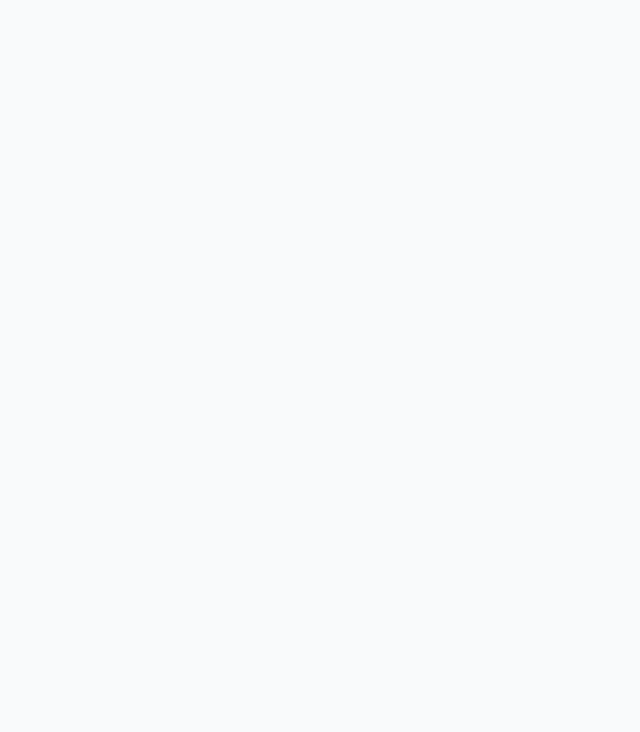
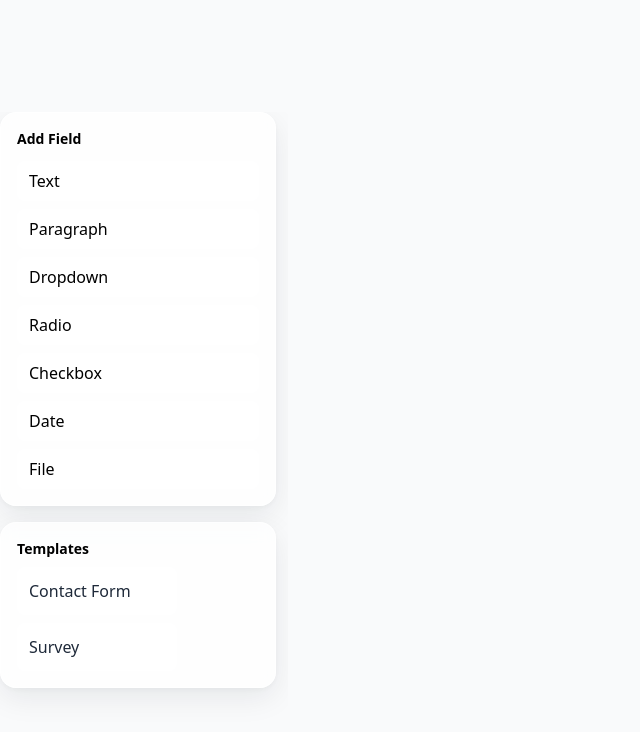
Before and after one commit to rakshithkumar608/smart_form_builder, a React (Vite) app in the folder frontend/: page /left in a window 1280 px wide. Before the commit this address had no page. Shown: the top 732 px of the page, without its empty margins (0-640 px from the left). Built offline with nearby package versions, Linux system fonts and the light colour scheme.

Commit message:
Leftpanel UI

```diff
--- a/frontend/src/App.jsx
+++ b/frontend/src/App.jsx
@@ -5,6 +5,7 @@ import FormEditor from "./pages/FormEditor";
 import FormPublic from "./pages/FormPublic";
 import { AuthProvider } from "./context/AuthContext";
 import Topbar from "./components/Topbar";
+import LeftPanel from "./components/LeftPanel";
 
 const App = () => {
   return (
@@ -14,6 +15,7 @@ const App = () => {
           <Route path="/" element={<Dashboard />} />
           <Route path="/dashboard" element={<Dashboard />} />
           <Route path="/topbar" element={<Topbar />}/>
+          <Route path="/left" element={<LeftPanel />}/>
           <Route path="/forms/:id/edit" element={<FormEditor />} />
           <Route path="/forms/:slug" element={<FormPublic />} />
         </Routes>
--- a/frontend/src/components/LeftPanel.jsx
+++ b/frontend/src/components/LeftPanel.jsx
@@ -1,9 +1,56 @@
-import React from 'react'
+import React from "react";
+import { motion } from "framer-motion";
 
-const LeftPanel = () => {
+const items = [
+  { key: "text", label: "Text" },
+  { key: "textarea", label: "Paragraph" },
+  { key: "select", label: "Dropdown" },
+  { key: "radio", label: "Radio" },
+  { key: "checkbox", label: "Checkbox" },
+  { key: "date", label: "Date" },
+  { key: "file", label: "File" },
+];
+
+const LeftPanel = ({ onAdd }) => {
   return (
-    <div>LeftPanel</div>
-  )
-}
+    <aside className="w-72 sticky top-28 h-[calc(100vh-7rem)] overflow-auto pr-3">
+      <div className="p-4 card-shadow card-border rounded-2xl card">
+        <h4 className="text-sm font-semibold mb-3">Add Field</h4>
+        <div className="space-y-2">
+          {items.map((it) => (
+            <motion.button
+              key={it.key}
+              whileHover={{ scale: 1.02 }}
+              onClick={() => onAdd(it.key)}
+              className="w-full text-left px-3 py-2 rounded-lg bg-white/60 hover:shadow-sm"
+            >
+              {it.label}
+            </motion.button>
+          ))}
+        </div>
+      </div>
+      <div className="mt-4 p-4 rounded-2xl card card-border card-shadow">
+        <h4 className="text-sm font-semibold mb-2">Templates</h4>
+        <div className="grid gap-2">
+          <button
+            className="text-left p-3 w-40 rounded-lg bg-white/60 text-gray-800
+             hover:bg-white hover:shadow-lg transition duration-200
+             focus:outline-none focus:ring-2 focus:ring-blue-500 focus:ring-offset-2"
+          >
+            Contact Form
+          </button>
 
-export default LeftPanel
+          <button
+            className="text-left p-3 w-40 rounded-lg bg-white/60 text-gray-800
+             hover:bg-white hover:shadow-lg transition duration-200
+             focus:outline-none focus:ring-2 focus:ring-blue-500 focus:ring-offset-2"
+          >
+            Survey
+          </button>
+        </div>
+      </div>
+    </aside>
+  );
+};
+
+export default LeftPanel;
```
